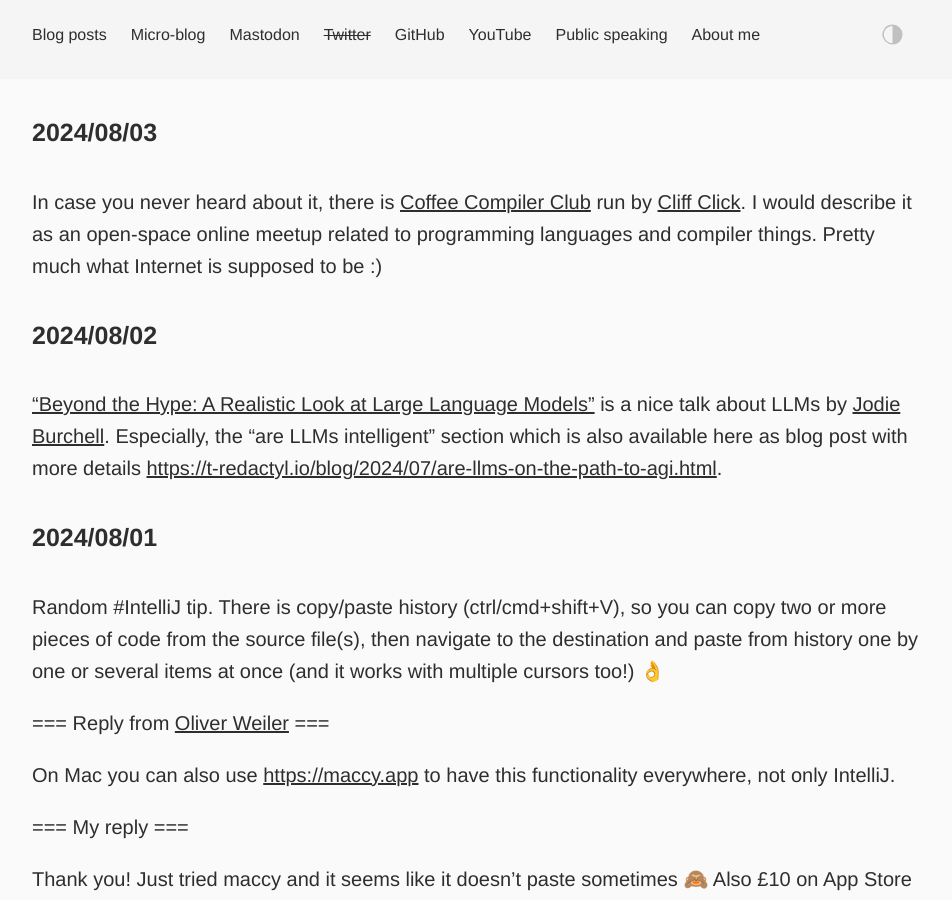
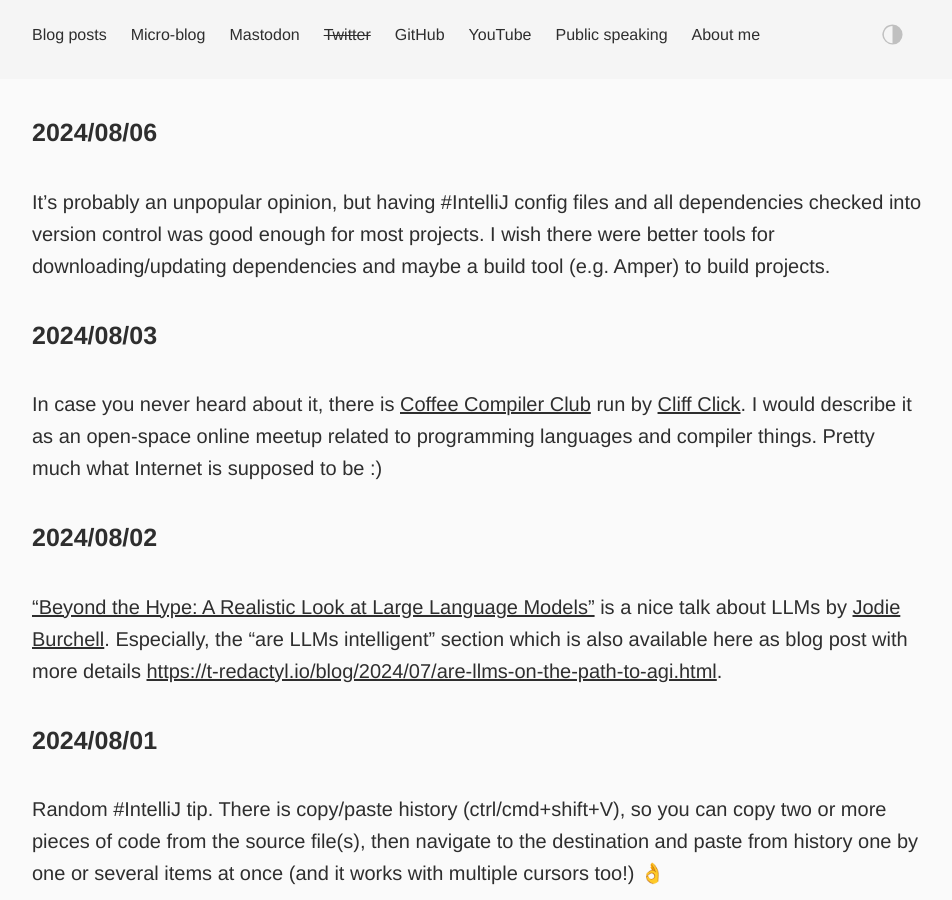
Before and after one commit to dkandalov/dkandalov.github.io, a Jekyll site: the page built from micro-blog.md, in a window 1280 px wide and 900 px high. Shown: the whole window, without its empty margins (160-1112 px from the left). Built offline with Jekyll 4.4.1, drawn with Linux system fonts in a browser that asks for light colours.

Commit message:
updated micro-blog

```diff
--- a/micro-blog.md
+++ b/micro-blog.md
@@ -2,6 +2,9 @@
 layout: post
 permalink: /micro-blog/
 ---
+
+#### 2024/08/06
+It's probably an unpopular opinion, but having #IntelliJ config files and all dependencies checked into version control was good enough for most projects. I wish there were better tools for downloading/updating dependencies and maybe a build tool (e.g. Amper) to build projects.
 
 #### 2024/08/03
 In case you never heard about it, there is [Coffee Compiler Club](https://www.youtube.com/watch?v=1DsAO5zQ1OM&list=PL05j31Knswhn7RLk-VKHZ6RI4e9D4d-6e&index=200) run by [Cliff Click](https://mastodon.social/@cliffc@hachyderm.io). I would describe it as an open-space online meetup related to programming languages and compiler things. Pretty much what Internet is supposed to be :)
```
